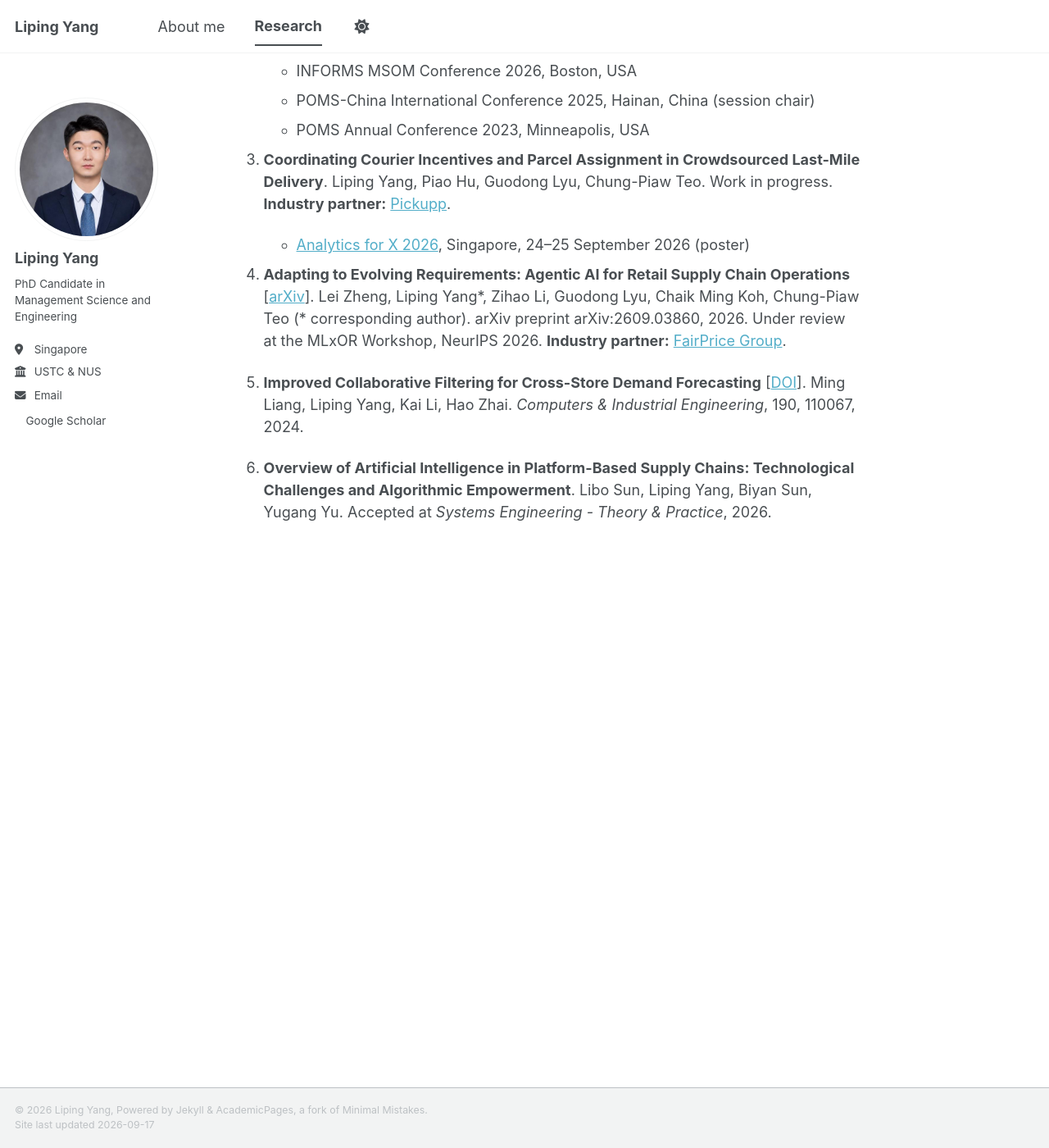
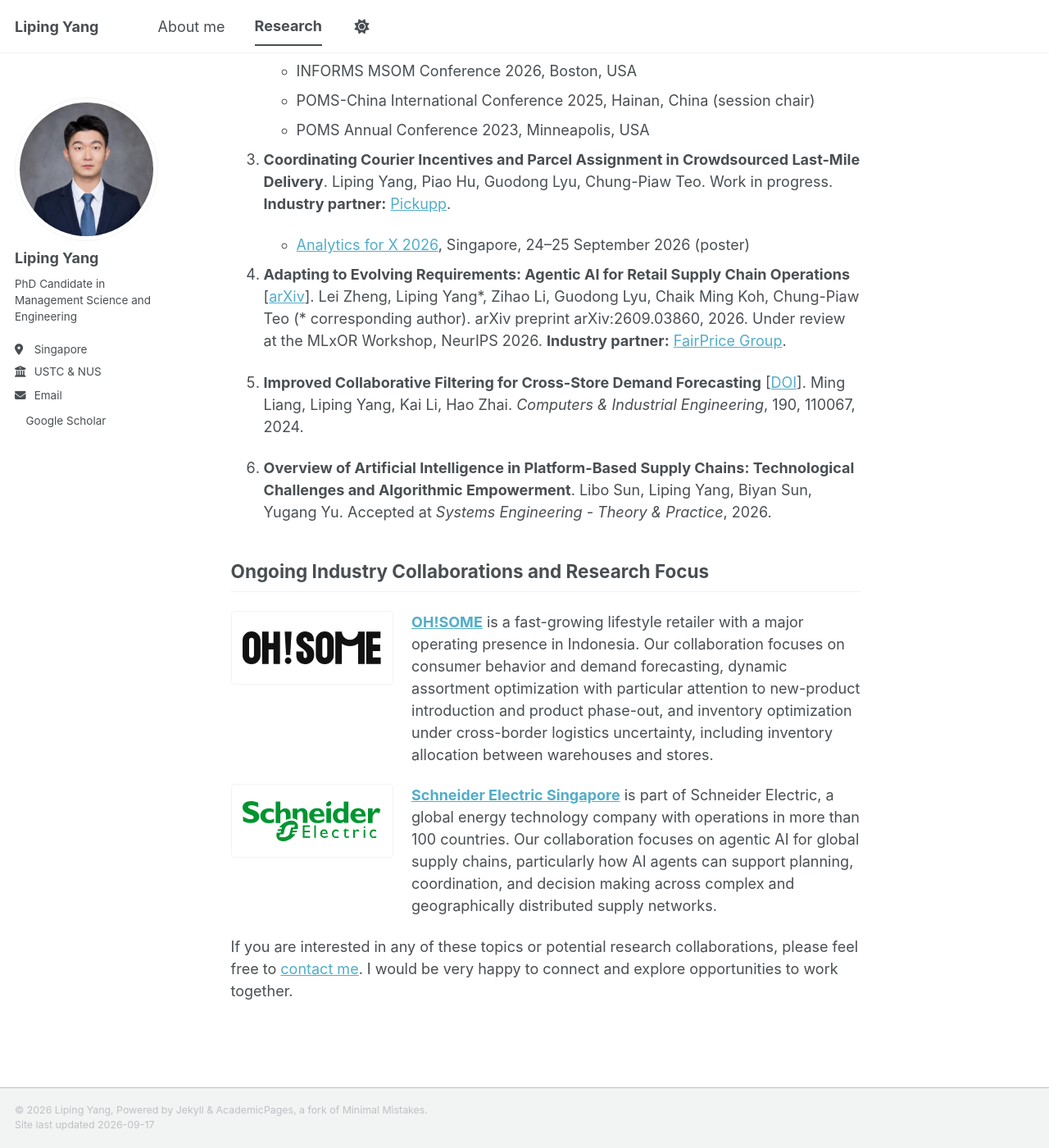
Before and after one commit to LipingPHD2022/lipingphd2022.github.io, a Jekyll site: the page built from _pages/research.md, in a window 1280 px wide and 1400 px high, scrolled down 648 px. Shown: the whole window at 82% size. Built offline with Jekyll 4.4.1, drawn with Linux system fonts in a browser that asks for light colours; a style sheet for code colours, icons or effects is not loaded.

Commit message:
Add ongoing industry collaborations

```diff
--- a/_pages/research.md
+++ b/_pages/research.md
@@ -27,3 +27,21 @@ published: true
 5. **Improved Collaborative Filtering for Cross-Store Demand Forecasting** [[DOI](https://doi.org/10.1016/j.cie.2024.110067)]. Ming Liang, Liping Yang, Kai Li, Hao Zhai. *Computers & Industrial Engineering*, 190, 110067, 2024.
 
 6. **Overview of Artificial Intelligence in Platform-Based Supply Chains: Technological Challenges and Algorithmic Empowerment**. Libo Sun, Liping Yang, Biyan Sun, Yugang Yu. Accepted at *Systems Engineering - Theory & Practice*, 2026.
+
+## Ongoing Industry Collaborations and Research Focus
+
+<div class="industry-collaboration">
+  <a class="industry-collaboration__logo" href="https://ohsome.co.id" aria-label="Visit the OH!SOME website">
+    <img src="{{ base_path }}/images/ohsome.svg" alt="OH!SOME logo">
+  </a>
+  <p><a href="https://ohsome.co.id"><strong>OH!SOME</strong></a> is a fast-growing lifestyle retailer with a major operating presence in Indonesia. Our collaboration focuses on consumer behavior and demand forecasting, dynamic assortment optimization with particular attention to new-product introduction and product phase-out, and inventory optimization under cross-border logistics uncertainty, including inventory allocation between warehouses and stores.</p>
+</div>
+
+<div class="industry-collaboration">
+  <a class="industry-collaboration__logo" href="https://www.se.com/sg/en/" aria-label="Visit the Schneider Electric Singapore website">
+    <img src="{{ base_path }}/images/schneider-electric.svg" alt="Schneider Electric logo">
+  </a>
+  <p><a href="https://www.se.com/sg/en/"><strong>Schneider Electric Singapore</strong></a> is part of Schneider Electric, a global energy technology company with operations in more than 100 countries. Our collaboration focuses on agentic AI for global supply chains, particularly how AI agents can support planning, coordination, and decision making across complex and geographically distributed supply networks.</p>
+</div>
+
+If you are interested in any of these topics or potential research collaborations, please feel free to [contact me](mailto:l.yang@u.nus.edu). I would be very happy to connect and explore opportunities to work together.
--- a/assets/css/main.scss
+++ b/assets/css/main.scss
@@ -37,3 +37,47 @@
     "layout/sidebar",
     "layout/json_cv"
 ;
+
+.industry-collaboration {
+  display: grid;
+  grid-template-columns: 11rem minmax(0, 1fr);
+  gap: 1.25rem;
+  align-items: start;
+  margin: 1.25rem 0;
+
+  p {
+    margin: 0;
+  }
+}
+
+.industry-collaboration__logo {
+  display: flex;
+  min-height: 5rem;
+  align-items: center;
+  justify-content: center;
+  padding: 0.75rem;
+  border: 1px solid var(--global-border-color);
+  border-radius: 4px;
+  background: #fff;
+
+  img {
+    width: 100%;
+    max-height: 3.5rem;
+    margin: 0;
+  }
+
+  &:hover img {
+    box-shadow: none;
+  }
+}
+
+@media (max-width: 640px) {
+  .industry-collaboration {
+    grid-template-columns: 1fr;
+    gap: 0.75rem;
+  }
+
+  .industry-collaboration__logo {
+    width: 11rem;
+  }
+}
```
Also changed, not shown: images/ohsome.svg (added), images/schneider-electric.svg (added).
